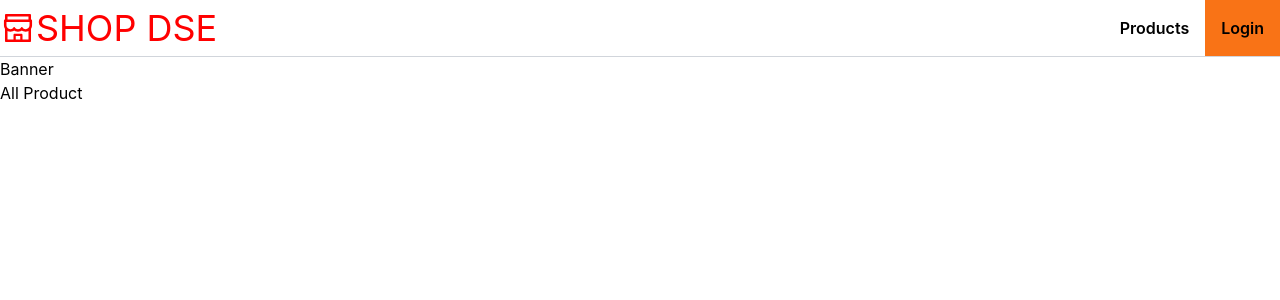
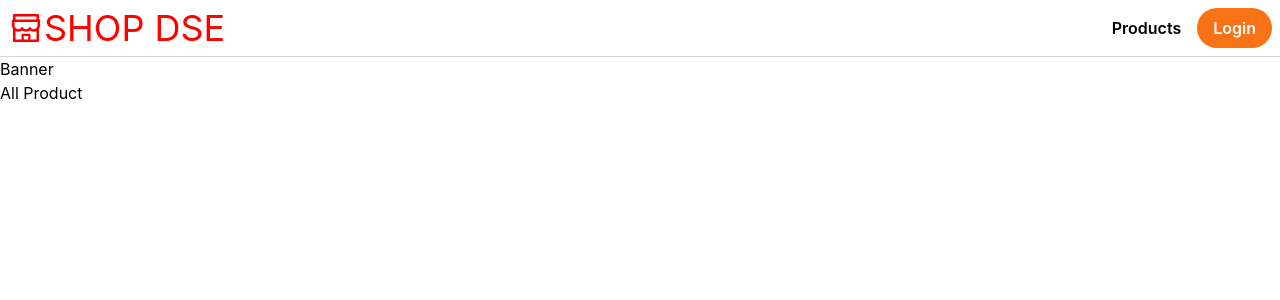
Before and after one commit to anttto/Greem_Light, a React (Create React App) app: page / in a window 1280 px wide. Shown: the top 300 px of the page. Built offline with nearby package versions, Linux system fonts and the light colour scheme; no server answers.

Commit message:
read..realtime

```diff
--- a/src/components/Navbar.jsx
+++ b/src/components/Navbar.jsx
@@ -12,9 +12,7 @@ export default function Gnb() {
 
   useEffect(()=>{
     onUserStateChange((user)=>{
-      console.log(user);
       setUser(user);
-
       if (user) {
         getData().then((userId)=>{
           setAdminId(userId.id);
@@ -32,7 +30,7 @@ export default function Gnb() {
     logout().then(user=>setUser(user));
   }
   return (
-    <header className='flex justify-between border-b border-gray-300 items-center'>
+    <header className='flex justify-between border-b border-gray-300 items-center py-2 px-2'>
         <h1>
             <Link to="/" className='flex items-center justify-start text-4xl text-brand'>
                 <AiOutlineShop/>
@@ -41,10 +39,11 @@ export default function Gnb() {
         </h1>
         <nav className='flex justify-start items-center gap-4 font-semibold'>
             <Link to="/products">Products</Link>
-            {user && user.uid === adminId ? <div><Link to="/cart"><SlBasket/></Link><Link to="/products/new"><BsFillPencilFill/></Link></div> : null}
+            {user && <Link to="/cart"><SlBasket/></Link>}
+            {user && user.uid === adminId ? <Link to="/products/new"><BsFillPencilFill/></Link> : null}
             {user && <User user={user}/>}
-            {!user && <button onClick={handleLogin} className='p-4 bg-orange-500'>Login</button>}
-            {user && <button onClick={handleLogout}>Logout</button>}
+            {!user && <button onClick={handleLogin} className='px-4 py-2 bg-orange-500 text-white rounded-full'>Login</button>}
+            {user && <button onClick={handleLogout} className='px-4 py-2 bg-gray-400 text-white rounded-full'>Logout</button>}
         </nav>
     </header>
   );
```
